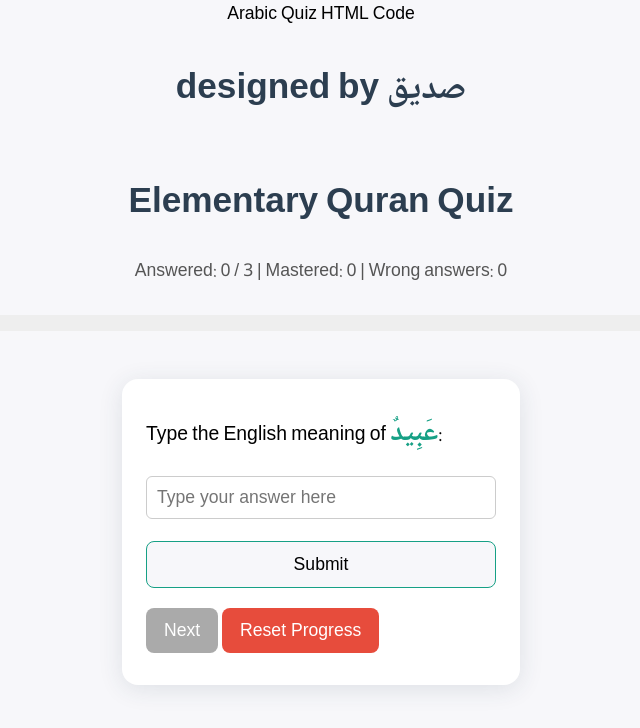
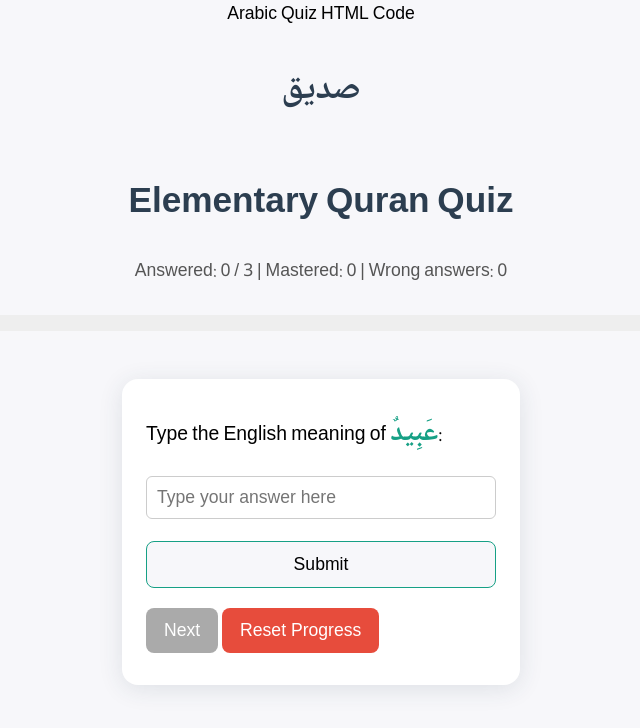
Before and after one commit to siddekahmed-ship-it/Elementary-Quran-Quiz, a plain HTML site: page index.html in a window 1280 px wide. Shown: the whole page, without its empty margins (319-959 px from the left). Drawn offline with Linux system fonts and the light colour scheme.

Commit message:
Update header to display name صديق

```diff
--- a/index.html
+++ b/index.html
@@ -66,7 +66,7 @@ Arabic Quiz HTML Code
   </style>
 </head>
 <body>
-  <h1>designed by صديق</h1>
+  <h1>صديق</h1>
   <h1>Elementary Quran Quiz</h1>
   <div id="stats"></div>
   <div id="progress-bar"><div id="progress"></div></div>
```
